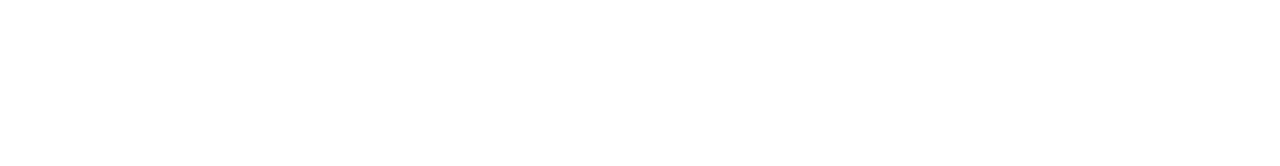
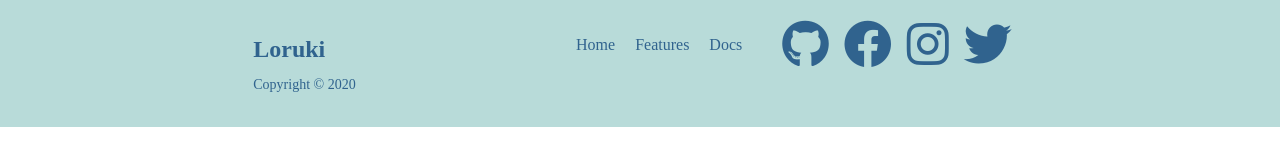
Before and after one commit to BF-FrontEnd-class-2024/group1-loruki-rebuild, a website: page index.html in a window 1280 px wide. Drawn offline with Linux system fonts and the light colour scheme.

Commit message:
Footer is made

```diff
--- a/index.html
+++ b/index.html
@@ -5,17 +5,41 @@
   <meta charset="UTF-8" />
   <link rel="icon" type="image/svg+xml" href="./client/assets/favicon.ico" />
   <meta name="viewport" content="width=device-width, initial-scale=1.0" />
-  <title>project!</title>
+  <title>Project!</title>
 
   <link href="./styles/index.css" rel="stylesheet" />
+  <link rel="stylesheet" href="https://cdnjs.cloudflare.com/ajax/libs/font-awesome/6.0.0/css/all.min.css" />
 </head>
 
 <body>
   <header></header>
+
   <section class="product"></section>
   <section class="features"></section>
   <section class="posts"></section>
-  <footer></footer>
+
+  <!-- Footer -->
+  <footer class="footer bg-dark py-5">
+    <div class="container grid grid-3">
+      <div class="footer-content">
+        <h1>Loruki</h1>
+        <p>Copyright &copy; 2020</p>
+      </div>
+      <nav class="footer-nav">
+        <ul>
+          <li><a href="index.html">Home</a></li>
+          <li><a href="features.html">Features</a></li>
+          <li><a href="docs.html">Docs</a></li>
+        </ul>
+      </nav>
+      <div class="social-links">
+        <a href="#"><i class="fab fa-github fa-2x"></i></a>
+        <a href="#"><i class="fab fa-facebook fa-2x"></i></a>
+        <a href="#"><i class="fab fa-instagram fa-2x"></i></a>
+        <a href="#"><i class="fab fa-twitter fa-2x"></i></a>
+      </div>
+    </div>
+  </footer>
 </body>
 
 </html>
--- a/styles/something.css
+++ b/styles/something.css
@@ -1,3 +1,102 @@
+/* Global styles */
 body {
-  background-color: white;
+  margin: 0;
+  padding: 0;
 }
+
+/* Footer styles */
+.footer {
+  background: #B8DBD9;
+  color: #30638E;
+  padding: 20px 0;
+  display: flex;
+  align-items: center;
+  justify-content: space-between;
+}
+
+.container {
+  max-width: 1200px;
+  margin: 0 auto;
+}
+
+.grid-3 {
+  display: grid;
+  grid-template-columns: repeat(3, 1fr);
+  gap: 20px;
+}
+
+.footer-content {
+  flex: 1; /* Take remaining space */
+}
+
+.footer-content h1 {
+  font-size: 24px;
+  margin-bottom: 10px;
+}
+
+.footer-content p {
+  font-size: 14px;
+  color: #30638E;
+}
+
+.footer-nav {
+  flex: 1; /* Take remaining space */
+}
+
+.footer-nav ul {
+  list-style: none;
+  padding: 0;
+  display: flex;
+  justify-content: flex-end; /* Align navigation to the right */
+}
+
+.footer-nav li {
+  margin-right: 20px;
+}
+
+.footer-nav a {
+  text-decoration: none;
+  color: #30638E;
+  font-size: 16px;
+}
+
+.social-links {
+  flex: 1; /* Take remaining space */
+  display: flex;
+  justify-content: flex-end; /* Align social links to the right */
+}
+
+.social-links a {
+  text-decoration: none;
+  color: #30638E;
+  font-size: 24px;
+  margin-right: 15px;
+}
+
+/* Hover effects */
+.social-links a:hover,
+.footer-nav a:hover {
+  color: #3498db;
+}
+
+/* Additional styles for the previous footer design */
+.footer-links {
+  display: flex;
+  align-items: center;
+}
+
+.footer-links a {
+  color: black;
+  opacity: 0.15;
+  text-decoration: none;
+  font-size: 24px;
+  padding: 0px 10px;
+}
+
+.footer-links a:hover {
+  opacity: 1;
+}
+
+.footer .fa-heart {
+  color: #d23333;
+}
```
